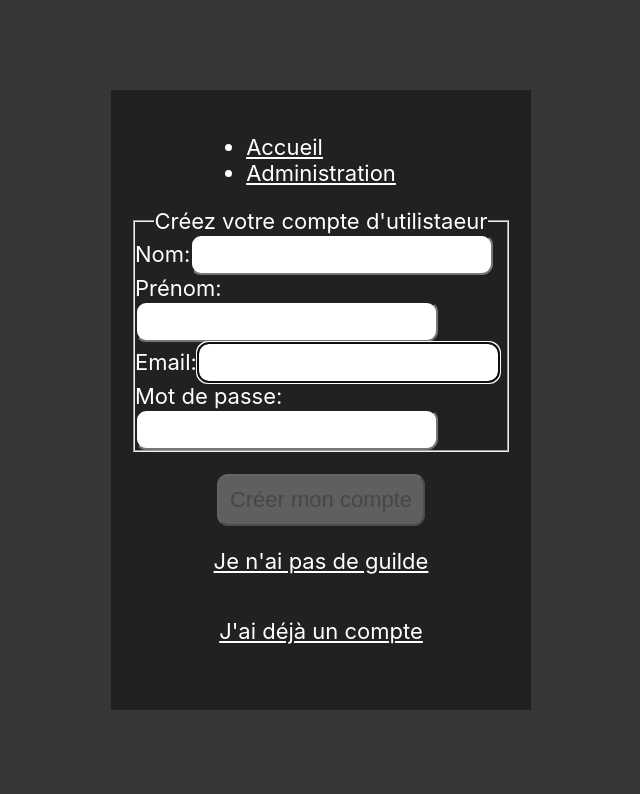
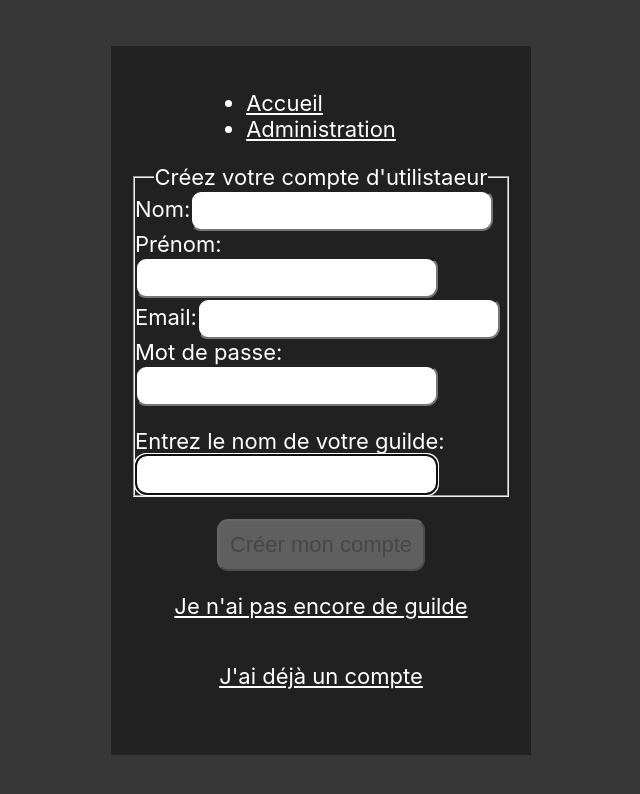
Before and after one commit to HidriSana/gquest_front, a React (Create React App) app: page /create-user-find-guild in a window 1280 px wide. Shown: the top 794 px of the page, without its empty margins (319-959 px from the left). Built offline with nearby package versions, Linux system fonts and the light colour scheme.

Commit message:
Guildfinder set

```diff
--- a/src/pages/CreateUserAndFindGuild.js
+++ b/src/pages/CreateUserAndFindGuild.js
@@ -6,10 +6,10 @@ import { FontAwesomeIcon } from "@fortawesome/react-fontawesome";//C'est une dé
 import { faCheck, faTimes, faInfoCircle } from "@fortawesome/free-solid-svg-icons"; //Je n'importe que les icones dont j'ai besoin ici
 
 //Même si j'ai défini les règles de validation sur Sequelize , il est de bonne pratique, de poser également des contraintes sur le front, afin que l'utilistauer ait un message d'erreur , avant même qu'il ne clique sur Submit
-const USER_REGEX = /^[A-zÀ-ú]{2,30}$/ ; //-> Regex est pour autoriser les noms et prénom avec accents, et en limiter la longueur
+const USER_REGEX = /^[A-zÀ-ú]{2,30}$/ ; //-> Regex pour autoriser les noms et prénom avec accents, et en limiter la longueur
 const EMAIL_REGEX = /^[a-zA-Z0-9.!#$%&'*+/=?^_`{|}~-]+@[a-zA-Z0-9-]+(?:\.[a-zA-Z0-9-]+)*$/ ; //-> Ceci est un regex pour le format mail
 const PASSWORD_REGEX = /^(?=.*[a-z])(?=.*[A-Z])(?=.*\d)(?=.*[@$!%*?&])[A-Za-z\d@$!%*?&]{8,12}$/; // -> Ceci est un regex identique à celui du validateur sequelize
-const REGISTER_URL = '/create-user-and-guild';
+const REGISTER_URL = '/create-user-not-guild';
 
 const CreateUser = () => {
 	const userRef = useRef(); //le useRef pourra nous garder les valeurs modifiables sous la main et dans le temps. Ici, je vais surtout l'utiliser pour le focus
@@ -31,9 +31,12 @@ const CreateUser = () => {
 	const [validPassword, setValidPassword ]= useState(false)
 	const [passwordFocus, setPasswordFocus] = useState(false)
 
+    const [guild, setGuild] = useState("");
+	const [validGuild, setValidGuild]= useState(false)
+	const [guildFocus, setGuildFocus] = useState(false)
+
 	const [error, setError] = useState("");
 	const [success, setSuccess] = useState(false);
-
 
 
 	useEffect(() => {
@@ -63,10 +66,15 @@ const CreateUser = () => {
 		setValidFirstname(result);
 	}, [firstname])
 
+    useEffect (() => {
+		setValidGuild();
+	}, [guild])
+
+
 	//Avec ce useEffect ,  le message d'erreur  va disparaitre à chaque fois que l'utilistauer change le statut de l'input qui a généré l'erreur
 	useEffect (() => {
 		setError('');
-	}, [lastname, firstname, email, password])
+	}, [lastname, firstname, email, password, guild])
 
 	//C'est le moment de tout envoyer  à la base de données ;)
 	const handleSubmit = async (e) => {
@@ -76,13 +84,13 @@ const CreateUser = () => {
 		const v2 = USER_REGEX.test(firstname);
         const v3 = PASSWORD_REGEX.test(password);
 		const v4 = EMAIL_REGEX.test(email);
-        if (!v1 || !v2 || !v3 || !v4 ) {
+        if (!v1 || !v2 || !v3 || !v4) {
             setError("Les champs n'ont pas été remplis correctement");
             return;
         }
 		try {
 			const response= await axios.post(REGISTER_URL,
-				JSON.stringify({lastname, firstname, email, password}),
+				JSON.stringify({lastname, firstname, email, password, guild}),
 				{
 					headers: {'Content-Type': 'application/json' },
 				});
@@ -93,12 +101,13 @@ const CreateUser = () => {
 				setFirstname('');
 				setEmail('');
 				setPassword('');
+				setGuild('');
 
 			} catch (err) {
 				if(!err?.response) {
 					setError('Le serveur ne répond pas')
 				} else if (err.response?.status === 409) {
-					setError ('Cette adresse mail est associée à un autre compte utilisateur')
+					setError ('Ce nom ou adresse mail sont déjà pris')
 				} else  {
 					setError ("L'inscription a échoué")
 				}
@@ -112,7 +121,8 @@ const CreateUser = () => {
 		{success? (
 			<section>
 				<h1>Bravo!Vous vous êtes incrit avec succès.</h1>
-				<p>Vous pouvez maintenant vous <a href="/login">connecter</a></p>
+				<p>Une demande de validation de votre adhésion a été envoyée à l'administrateur de la guilde.</p>
+				<p><a href="/">Retour à l'accueil</a></p>
 			</section>
 		) :(
 
@@ -125,7 +135,6 @@ const CreateUser = () => {
 							<label htmlFor="lastname">Nom:
 								<FontAwesomeIcon icon={faCheck} className={validLastname? "valid" : "hide"} />
 								<FontAwesomeIcon icon={faTimes} className={validLastname || !lastname ? "hide" : "invalid"}/>
-							<label/>
 							</label>
 							<input 	type="text"
 									id="lastname"
@@ -206,13 +215,36 @@ const CreateUser = () => {
 								Le mot de passe doit contenir 8 caractères au minimum, 12 au maximum, incluant au moins une majuscule, un chiffre et un caractère spécial.
 							</p>
 						</div>
+                        <p></p>
+                        <label htmlFor="guild">Entrez le nom de votre guilde:
+								<FontAwesomeIcon icon={faCheck} className={validGuild? "valid" : "hide"} />
+								<FontAwesomeIcon icon={faTimes} className={validGuild || !guild ? "hide" : "invalid"}/>
+							</label>
+							<input 	type="text"
+									id="guild"
+									value={guild}
+									ref={userRef}
+									onChange={(e) => setGuild(e.target.value)}
+									required
+									aria-invalid={validGuild? "false" : "true"}
+									aria-describedby="guildnote"
+									onFocus= {() => setGuildFocus(true)}
+									onBlur= {() => setGuildFocus(false)}
+							/>
+							<p id="guildnote" className={guildFocus && guild && !validGuild ? "instructions" : "offscreen"}>
+								<FontAwesomeIcon icon={faInfoCircle} />
+								Cette guilde n'existe pas.
+							</p>
+
+
+
 				</fieldset>
 
-				<button disabled={!validEmail || !validPassword || !validLastname || !validFirstname ? true : false}>
+				<button disabled={!validEmail || !validPassword || !validLastname || !validFirstname || !validGuild ? true : false}>
 						Créer mon compte
 				</button>
                 <p>
-					<a href="/create-user-and-guild">Je n'ai pas de guilde</a>
+					<a href="/create-user-and-guild">Je n'ai pas encore de guilde</a>
 				</p>
 				<p>
 					<a href="/login">J'ai déjà un compte</a>
--- a/src/pages/Login.js
+++ b/src/pages/Login.js
@@ -97,6 +97,9 @@ const Login = () => {
 					<p>
 						<a href="/createuser">Je veux m'inscrire</a>
 					</p>
+					<p>
+						<a href="/">Retour à l'accueil</a>
+					</p>
 				</form>
 			</section>
 			)}
```
